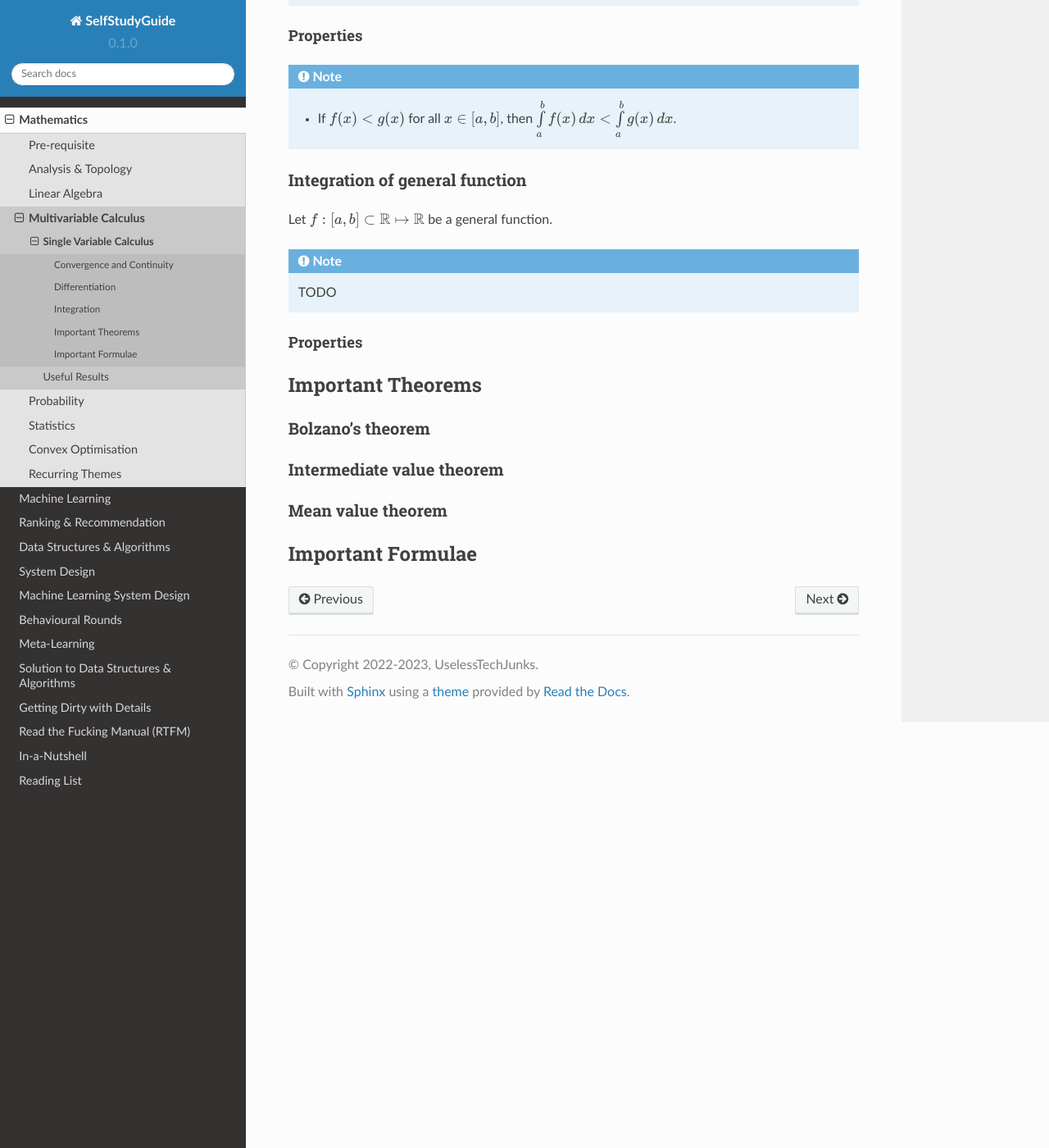
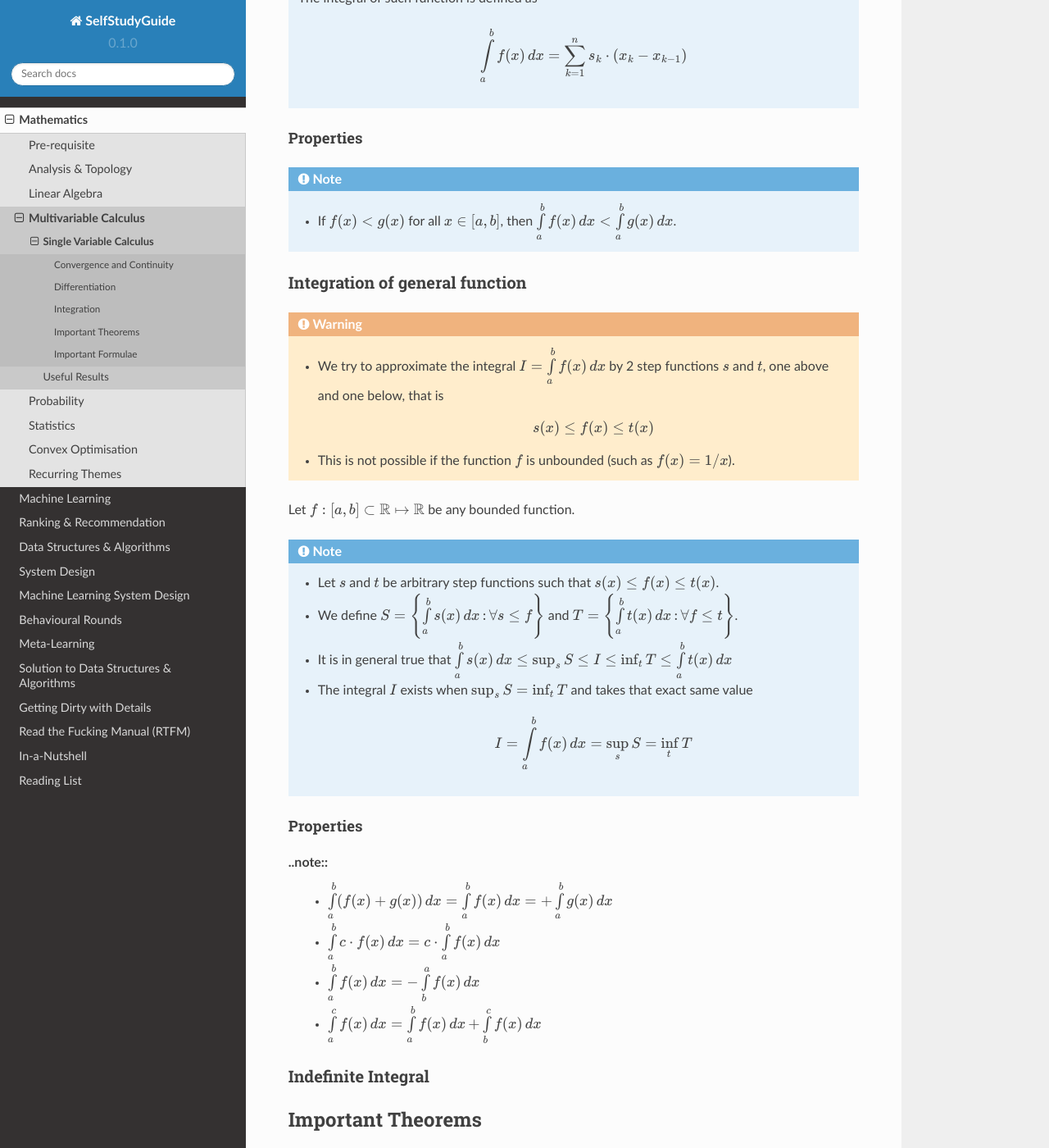
Before and after one commit to uselesstechjunks/leetcode, a Sphinx documentation site: the page built from docs/source/math/calc3/calc1.rst, in a window 1280 px wide and 1400 px high, scrolled down 4447 px. Shown: the whole window at 82% size. Built offline with Sphinx 7.4.7 and the Read the Docs theme 2.0.0, drawn with Linux system fonts in a browser that asks for light colours; some of the changed text lies outside the part shown.

Commit message:
Update calc1.rst

```diff
--- a/docs/source/math/calc3/calc1.rst
+++ b/docs/source/math/calc3/calc1.rst
@@ -81,6 +81,9 @@ Properties
 	* If :math:`f` and :math:`g` are continuous at :math:`x`, so is :math:`f\cdot g`.
 	* If :math:`f` and :math:`g` are continuous at :math:`x`, so is :math:`f\circ g`.
 
+.. attention::
+	* **Boundedness Theorem**: If :math:`f` is a continuous function defined on a closed interval, then it is bounded.
+
 Continuous Everywhere
 ----------------------------------------------------------------
 .. note::
@@ -157,13 +160,32 @@ Properties
 
 Integration of general function
 ================================================================
-Let :math:`f:[a,b]\subset\mathbb{R}\mapsto \mathbb{R}` be a general function.
+.. warning::
+	* We try to approximate the integral :math:`I=\int\limits_a^b f(x)\mathop{dx}` by 2 step functions :math:`s` and :math:`t`, one above and one below, that is
+
+		.. math:: s(x)\leq f(x)\leq t(x)
+	* This is not possible if the function :math:`f` is unbounded (such as :math:`f(x)=1/x`).
+
+Let :math:`f:[a,b]\subset\mathbb{R}\mapsto \mathbb{R}` be any bounded function.
 
 .. note::
-	TODO
+	* Let :math:`s` and :math:`t` be arbitrary step functions such that :math:`s(x)\leq f(x)\leq t(x)`.
+	* We define :math:`S=\left\{\int\limits_a^b s(x)\mathop{dx}\mathop{:}\forall s\leq f\right\}` and :math:`T=\left\{\int\limits_a^b t(x)\mathop{dx}\mathop{:}\forall f\leq t\right\}`.
+	* It is in general true that :math:`\int\limits_a^b s(x)\mathop{dx}\leq\sup_s S\leq I\leq\inf_t T\leq \int\limits_a^b t(x)\mathop{dx}`
+	* The integral :math:`I` exists when :math:`\sup_s S=\inf_t T` and takes that exact same value
+
+		.. math:: I=\int\limits_a^b f(x)\mathop{dx}=\sup_s S=\inf_t T
 
 Properties
 ----------------------------------------------------------------
+..note::
+	* :math:`\int\limits_a^b (f(x)+g(x))\mathop{dx}=\int\limits_a^b f(x)\mathop{dx}=+\int\limits_a^b g(x)\mathop{dx}`
+	* :math:`\int\limits_a^b c\cdot f(x)\mathop{dx}=c\cdot\int\limits_a^b f(x)\mathop{dx}`
+	* :math:`\int\limits_a^b f(x)\mathop{dx}=-\int\limits_b^a f(x)\mathop{dx}`
+	* :math:`\int\limits_a^c f(x)\mathop{dx}=\int\limits_a^b f(x)\mathop{dx}+\int\limits_b^c f(x)\mathop{dx}`
+
+Indefinite Integral
+================================================================
 
 ****************************************************************
 Important Theorems
```
